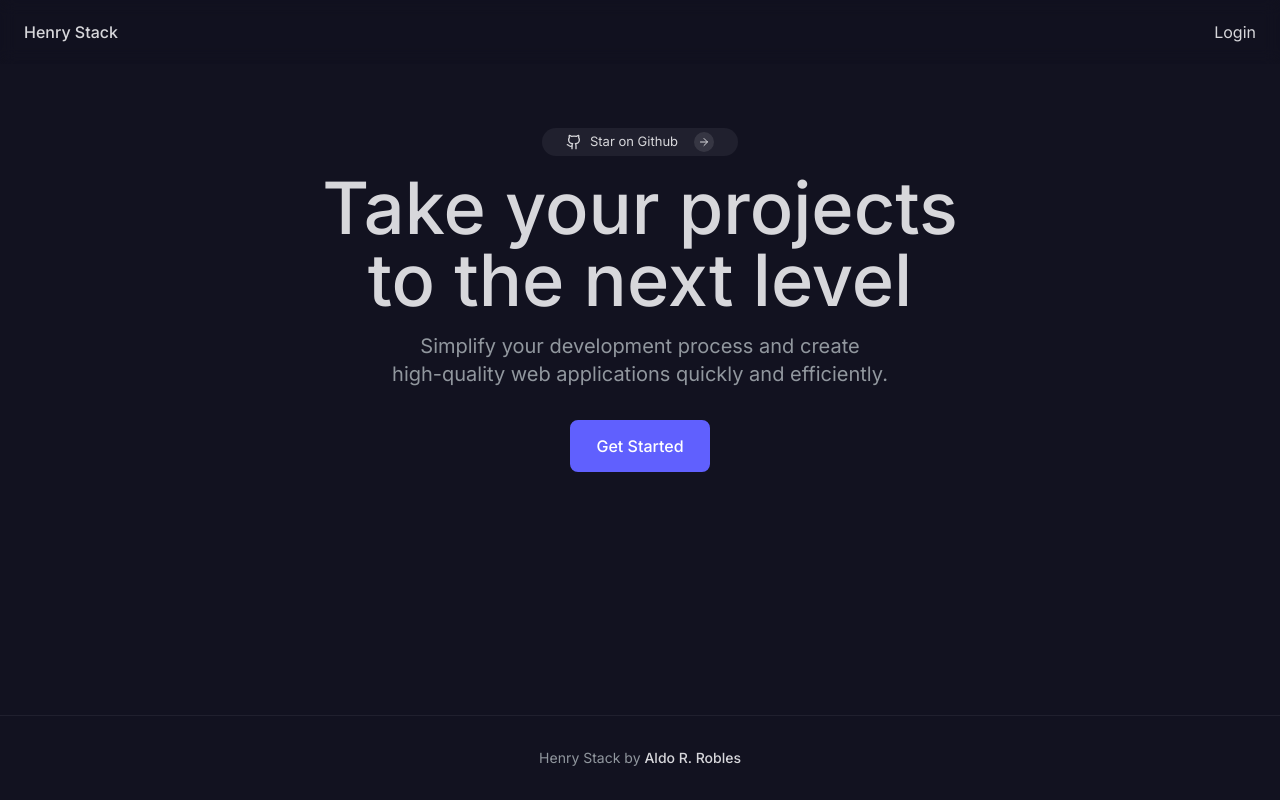
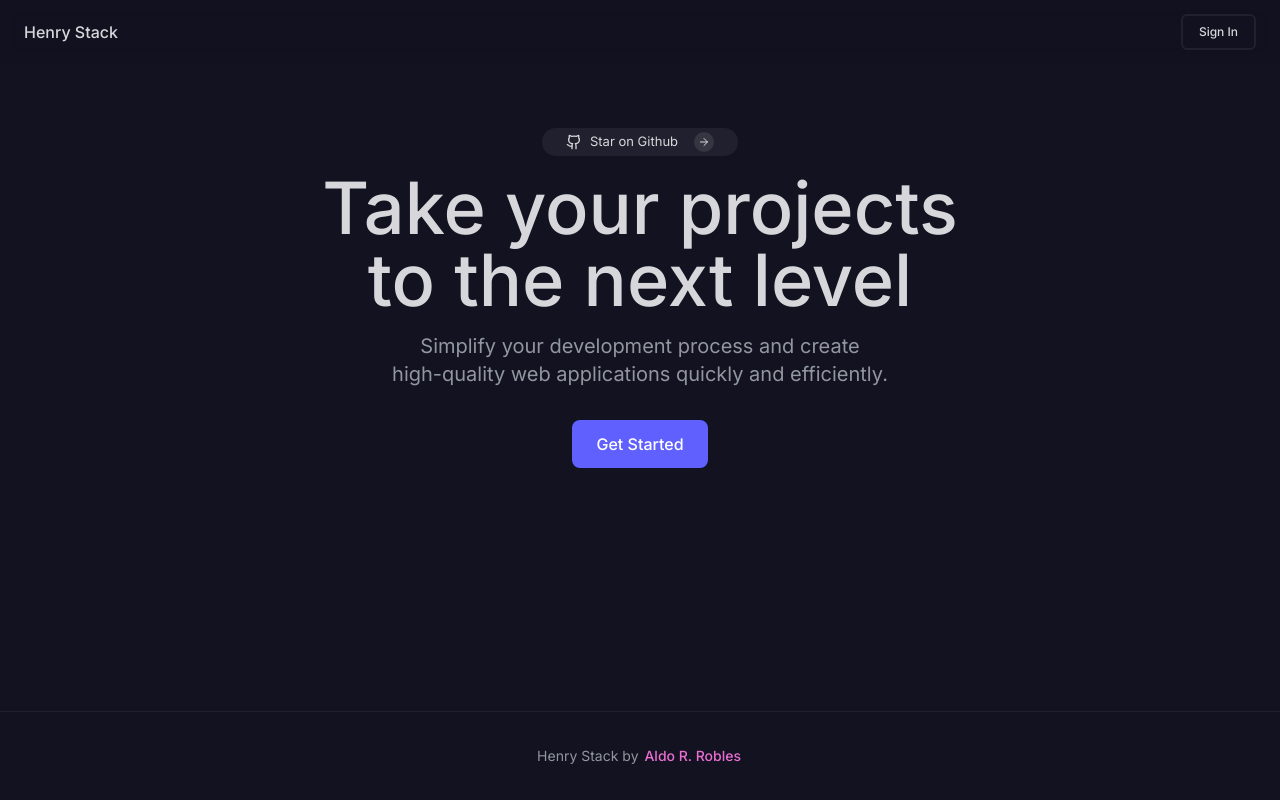
Before and after one commit to roblesdotdev/next-stack, a Next.js app: page / in a window 1280 px wide. Built offline with nearby package versions, Linux system fonts and the light colour scheme.

Commit message:
button component

```diff
--- a/app/(home)/page.tsx
+++ b/app/(home)/page.tsx
@@ -1,6 +1,6 @@
-import { ArrowRightIcon } from 'lucide-react'
-import { GithubIcon } from 'lucide-react'
+import { ArrowRightIcon, GithubIcon } from 'lucide-react'
 import { Balancer } from 'react-wrap-balancer'
+import { Button } from '~/components/ui/button'
 import { siteConfig } from '~/config/site'
 
 export default function HomePage() {
@@ -30,9 +30,7 @@ export default function HomePage() {
               applications quickly and efficiently.
             </Balancer>
           </p>
-          <button className="rounded-lg border-2 border-primary bg-primary px-6 py-3 font-medium text-primary-fg outline-none ring-primary-variant ring-offset-4 ring-offset-canvas transition hover:bg-primary-variant focus:ring-2">
-            Get Started
-          </button>
+          <Button>Get Started</Button>
         </section>
       </div>
     </main>
--- a/app/globals.css
+++ b/app/globals.css
@@ -12,6 +12,9 @@
   --on-primary: 255 255 255;
   --primary-variant: 111 111 254;
 
+  --secondary: 233 110 210;
+  --secondary-variant: 237 133 218;
+
   --fg-default: 215 215 219;
   --fg-emphasis: 253 253 253;
   --fg-muted: 145 151 158;
--- a/app/layout.tsx
+++ b/app/layout.tsx
@@ -1,7 +1,7 @@
 import clsx from 'clsx'
-import './globals.css'
 import { Inter } from 'next/font/google'
 import { siteConfig } from '~/config/site'
+import './globals.css'
 
 const inter = Inter({ subsets: ['latin'] })
 
--- /dev/null
+++ b/components/external-links.tsx
@@ -0,0 +1,14 @@
+'use client'
+
+import { siteConfig } from '~/config/site'
+import { Button } from './ui/button'
+
+export function AuthorLink() {
+  return (
+    <Button asChild variant="link" size="base">
+      <a href={siteConfig.author.url} target="_blank" rel="noreferrer">
+        {siteConfig.author.name}
+      </a>
+    </Button>
+  )
+}
--- a/components/layout/footer.tsx
+++ b/components/layout/footer.tsx
@@ -1,18 +1,11 @@
 import { siteConfig } from '~/config/site'
+import { AuthorLink } from '../external-links'
 
 export default function Footer() {
   return (
     <footer className="mt-32 border-t border-canvas-muted py-8">
       <p className="text-center text-sm text-fg-muted">
-        {siteConfig.name} by{' '}
-        <a
-          href={siteConfig.author.url}
-          target="_blank"
-          rel="noreferrer"
-          className="font-medium text-fg hover:underline"
-        >
-          {siteConfig.author.name}
-        </a>
+        {siteConfig.name} by <AuthorLink />
       </p>
     </footer>
   )
--- a/components/layout/navbar.tsx
+++ b/components/layout/navbar.tsx
@@ -1,6 +1,6 @@
 import Link from 'next/link'
 import { siteConfig } from '~/config/site'
-import Image from 'next/image'
+import { Button } from '../ui/button'
 
 export default function Navbar() {
   return (
@@ -15,7 +15,9 @@ export default function Navbar() {
             </Link>
           </li>
           <li className="ml-auto flex items-center gap-2 text-base">
-            <button>Login</button>
+            <Button size="sm" variant="outline">
+              Sign In
+            </Button>
           </li>
         </ul>
       </nav>
--- /dev/null
+++ b/components/ui/button.tsx
@@ -0,0 +1,48 @@
+import * as React from 'react'
+import { Slot } from '@radix-ui/react-slot'
+import { type VariantProps, cva } from 'class-variance-authority'
+import clsx from 'clsx'
+
+const buttonVariants = cva(
+  'inline-flex items-center justify-center rounded-lg text-base font-medium outline-none ring-primary-variant ring-offset-4 ring-offset-canvas transition-colors focus-visible:ring-2 disabled:pointer-events-none disabled:opacity-50',
+  {
+    variants: {
+      variant: {
+        default: 'bg-primary text-primary-fg hover:bg-primary-variant',
+        outline: 'border-2 border-canvas-muted bg-transparent',
+        link: 'text-secondary underline-offset-4 ring-secondary-variant/10 hover:text-secondary-variant hover:underline',
+      },
+      size: {
+        base: 'p-0.5 text-sm',
+        default: 'px-6 py-3',
+        sm: 'rounded-md px-4 py-2 text-xs',
+      },
+    },
+    defaultVariants: {
+      variant: 'default',
+      size: 'default',
+    },
+  },
+)
+
+export interface ButtonProps
+  extends React.ButtonHTMLAttributes<HTMLButtonElement>,
+    VariantProps<typeof buttonVariants> {
+  asChild?: boolean
+}
+
+const Button = React.forwardRef<HTMLButtonElement, ButtonProps>(
+  ({ className, variant, size, asChild = false, ...props }, ref) => {
+    const Comp = asChild ? Slot : 'button'
+    return (
+      <Comp
+        className={clsx(buttonVariants({ variant, size, className }))}
+        ref={ref}
+        {...props}
+      />
+    )
+  },
+)
+Button.displayName = 'Button'
+
+export { Button, buttonVariants }
--- a/tailwind.config.js
+++ b/tailwind.config.js
@@ -16,6 +16,10 @@ module.exports = {
           variant: 'rgb(var(--primary-variant) / <alpha-value>)',
           fg: 'rgb(var(--on-primary) / <alpha-value>)',
         },
+        secondary: {
+          DEFAULT: 'rgb(var(--secondary) / <alpha-value>)',
+          variant: 'rgb(var(--secondary-variant) / <alpha-value>)',
+        },
         canvas: {
           DEFAULT: 'rgb(var(--canvas-default) / <alpha-value>)',
           muted: 'rgb(var(--canvas-muted) / <alpha-value>)',
```
Also changed, not shown: .eslintrc.js.
